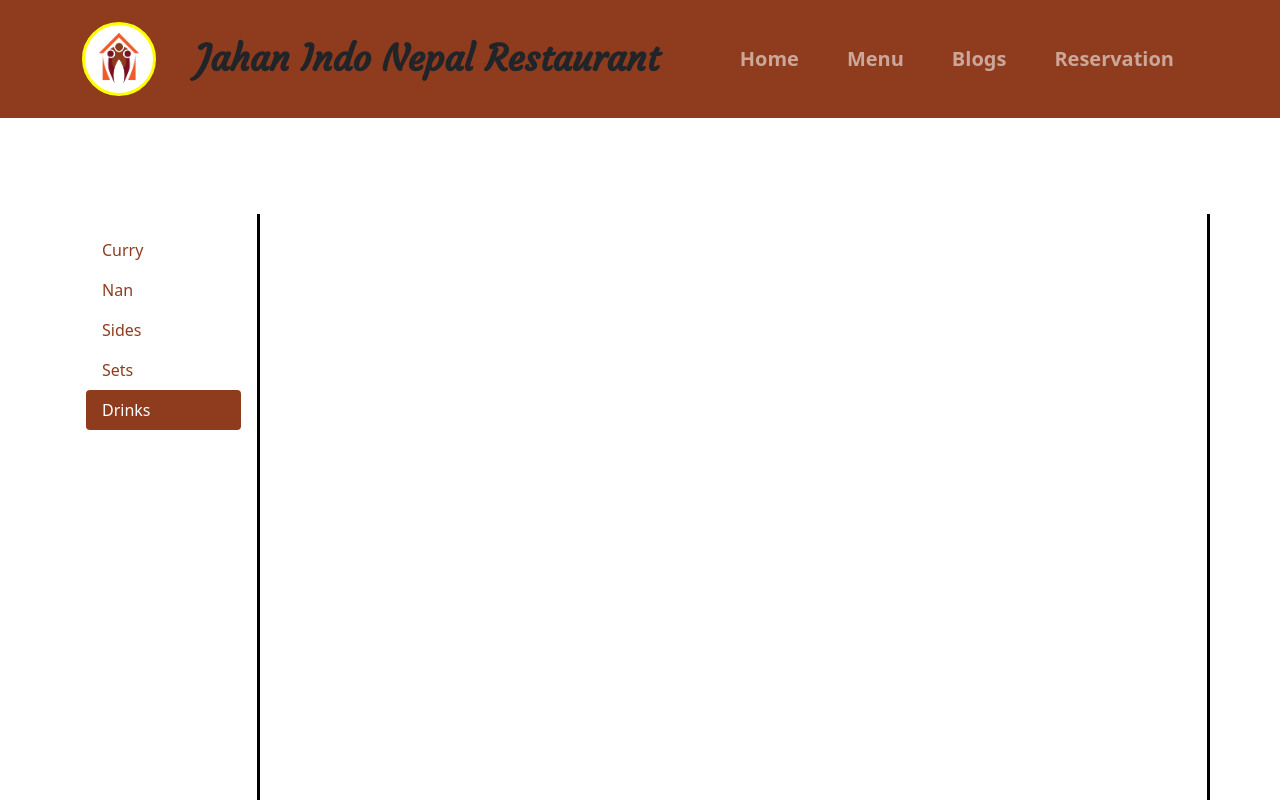
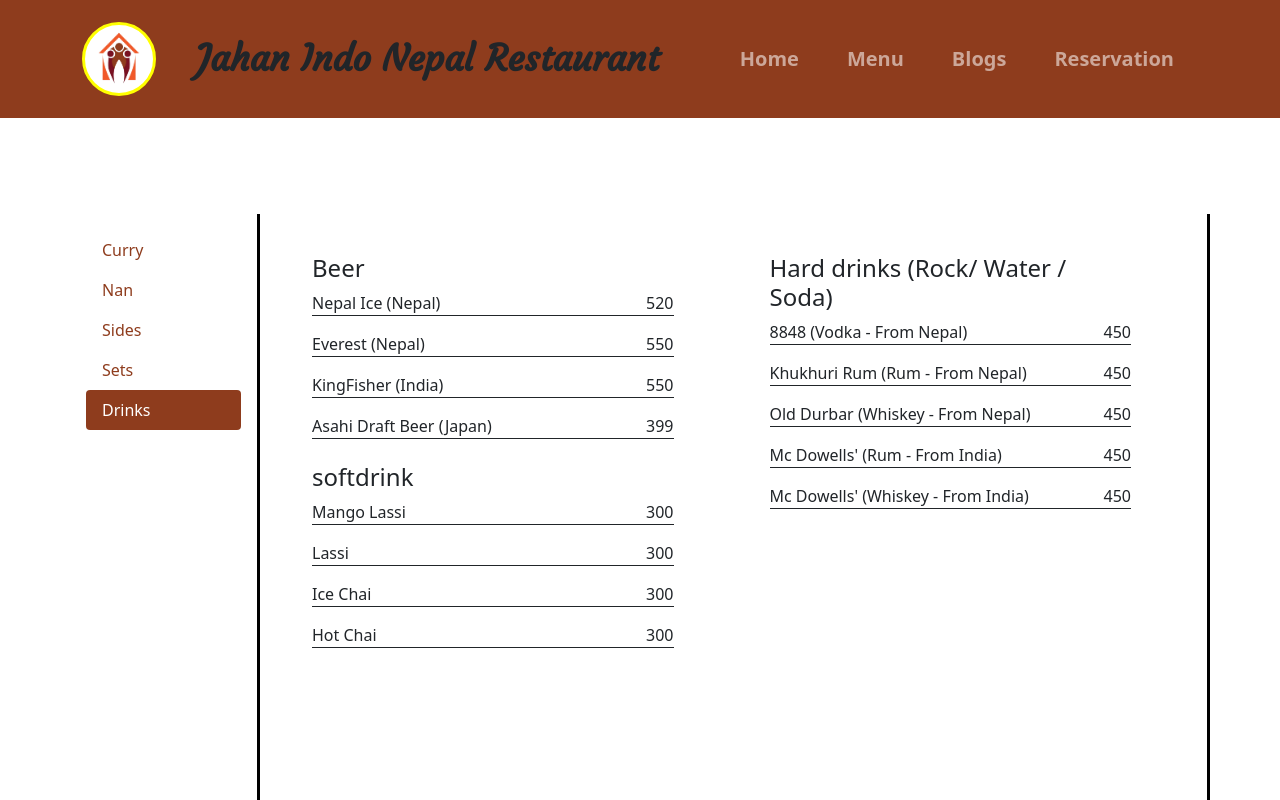
Before and after one commit to nibab-boo/jahan-react-express, a React (Create React App) app in the folder client/: page /menu in a window 1280 px wide. Both pictures are taken after a click on the tab "Drinks". Shown: the top 800 px of the page. Built offline with nearby package versions, Linux system fonts and the light colour scheme.

Commit message:
added drinks

```diff
--- /dev/null
+++ b/client/src/components/Drink.js
@@ -0,0 +1,73 @@
+import React from 'react';
+
+const Drink = () => {
+  return (
+    <div className="food-box drink">
+      <div className="row w-100">
+        <div className="col-md-6 col-12 px-5">
+          <h4>
+            Beer
+          </h4>
+          <div className="d-flex justify-content-between border-bottom  border-dark mb-3">
+            <span> Nepal Ice (Nepal) </span>
+            <span>520</span>
+          </div>
+          <div className="d-flex justify-content-between border-bottom  border-dark mb-3">
+            <span> Everest (Nepal) </span>
+            <span>550</span>
+          </div>
+          <div className="d-flex justify-content-between border-bottom  border-dark mb-3">
+            <span> KingFisher (India) </span>
+            <span>550</span>
+          </div>
+          <div className="d-flex justify-content-between border-bottom  border-dark mb-3">
+            <span> Asahi Draft Beer (Japan) </span>
+            <span>399</span>
+          </div>
+          <h4>softdrink</h4>
+          <div className="d-flex justify-content-between border-bottom  border-dark mb-3">
+            <span> Mango Lassi</span>
+            <span>300</span>
+          </div>
+          <div className="d-flex justify-content-between border-bottom  border-dark mb-3">
+            <span> Lassi</span>
+            <span>300</span>
+          </div>
+          <div className="d-flex justify-content-between border-bottom  border-dark mb-3">
+            <span> Ice Chai</span>
+            <span>300</span>
+          </div>
+          <div className="d-flex justify-content-between border-bottom  border-dark mb-3">
+            <span> Hot Chai</span>
+            <span>300</span>
+          </div>
+        </div>
+        <div className="col-md-6 col-12 px-5">
+          <h4> Hard drinks (Rock/ Water / Soda) </h4>
+          <div className="d-flex justify-content-between border-bottom  border-dark mb-3">
+            <span> 8848 (Vodka - From Nepal) </span>
+            <span>450</span>
+          </div>
+          <div className="d-flex justify-content-between border-bottom  border-dark mb-3">
+            <span> Khukhuri Rum (Rum - From Nepal) </span>
+            <span>450</span>
+          </div>
+          <div className="d-flex justify-content-between border-bottom  border-dark mb-3">
+            <span> Old Durbar (Whiskey - From Nepal) </span>
+            <span>450</span>
+          </div>
+          <div className="d-flex justify-content-between border-bottom  border-dark mb-3">
+            <span> Mc Dowells' (Rum - From India) </span>
+            <span>450</span>
+          </div>
+          <div className="d-flex justify-content-between border-bottom  border-dark mb-3">
+            <span> Mc Dowells' (Whiskey - From India) </span>
+            <span>450</span>
+          </div>
+        </div>
+      </div>
+    </div>
+  );
+};
+
+export default Drink;
--- a/client/src/components/Menu.js
+++ b/client/src/components/Menu.js
@@ -7,7 +7,7 @@ import Curry from './Curry';
 import Nan from './Nan';
 import Sides from './Sides';
 import Sets from './Sets';
-// import Drink from './Drink';
+import Drink from './Drink';
 
 const Menu = () => {
   return (
@@ -49,7 +49,7 @@ const Menu = () => {
                 < Sets />
               </Tab.Pane>
               <Tab.Pane eventKey="Drink">
-                {/* < Drink /> */}
+                < Drink />
               </Tab.Pane>
             </Tab.Content>
           </Col>
```
